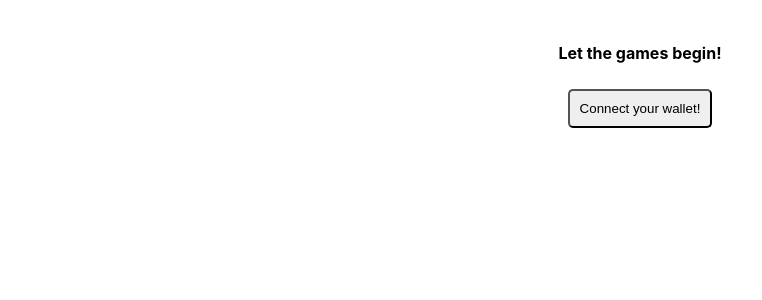
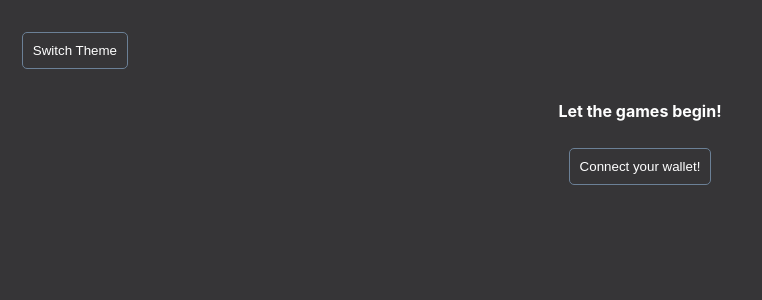
Before and after one commit to pablopoggiog/nft-combat, a React (Create React App) app: page / in a window 1280 px wide. Shown: the top 300 px of the page, without its empty margins (0-762 px from the left). Built offline with nearby package versions, Linux system fonts and the light colour scheme.

Commit message:
Add themes with styled-components and create a Toggler to switch between them

```diff
--- a/src/App.tsx
+++ b/src/App.tsx
@@ -1,18 +1,27 @@
 import { useState } from "react";
-import styled from "styled-components";
+import styled, { ThemeProvider } from "styled-components";
 import { useWallet } from "src/hooks";
-import { Button } from "src/components";
+import { lightTheme, darkTheme } from "src/theme";
+import { Button, Toggler } from "src/components";
 
 const App = () => {
+  const [theme, setTheme] = useState("dark");
+
+  const themeToggler = () =>
+    theme === "light" ? setTheme("dark") : setTheme("light");
+
   const { currentAccount, connectWallet, interactWithContract } = useWallet();
 
   return (
+    <ThemeProvider theme={theme === "light" ? lightTheme : darkTheme}>
       <Container>
+        <Toggler toggleTheme={themeToggler} />
         <Title> Let the games begin!</Title>
         {!currentAccount && (
           <Button onClick={connectWallet}>Connect your wallet!</Button>
         )}
       </Container>
+    </ThemeProvider>
   );
 };
 
@@ -21,10 +30,15 @@ export default App;
 const Container = styled.div`
   text-align: center;
   padding: 1em;
+  min-height: 100vh;
+  background-color: ${({ theme }) => theme.background};
+  box-sizing: border-box;
+  transition: 0.6s;
 `;
 
 const Title = styled.h1`
   text-align: center;
   font-size: 1em;
   padding: 1em;
+  color: ${({ theme }) => theme.text};
 `;
--- a/src/components/Button/index.ts
+++ b/src/components/Button/index.ts
@@ -11,6 +11,9 @@ export const Button = styled.button<ButtonProps>`
   transition: 0.6s;
   text-align: center;
   justify-content: center;
+  border: 1px solid ${({ theme }) => theme.toggleBorder};
+  background: ${({ theme }) => theme.background};
+  color: ${({ theme }) => theme.text};
 
   &:hover {
     background-color: #3ca2c3;
--- /dev/null
+++ b/src/components/Toggler/index.tsx
@@ -0,0 +1,21 @@
+import { FunctionComponent } from "react";
+import styled from "styled-components";
+import { Button } from "src/components";
+
+interface TogglerProps {
+  toggleTheme: () => void;
+}
+
+export const Toggler: FunctionComponent<TogglerProps> = ({ toggleTheme }) => (
+  <Container>
+    <Button onClick={toggleTheme}>Switch Theme</Button>
+  </Container>
+);
+
+export const Container = styled.div`
+  display: flex;
+  text-align: center;
+  justify-content: flex-end;
+  margin: 1em 0;
+  width: 7em;
+`;
--- a/src/components/index.ts
+++ b/src/components/index.ts
@@ -1 +1,2 @@
 export * from "./Button";
+export * from "./Toggler";
--- /dev/null
+++ b/src/theme/index.ts
@@ -0,0 +1,13 @@
+export const lightTheme = {
+    body: "#FFF",
+    text: "#363537",
+    toggleBorder: "lightGrey",
+    background: "#f1f1f1",
+  };
+
+  export const darkTheme = {
+    body: "#363537",
+    text: "#FFF",
+    toggleBorder: "#6B8096",
+    background: "#363537",
+  };
```
Also changed, not shown: src/components/Toggler/styles.ts (added, +9 -0 lines). Lines whose indentation alone changed are shown as unchanged.
